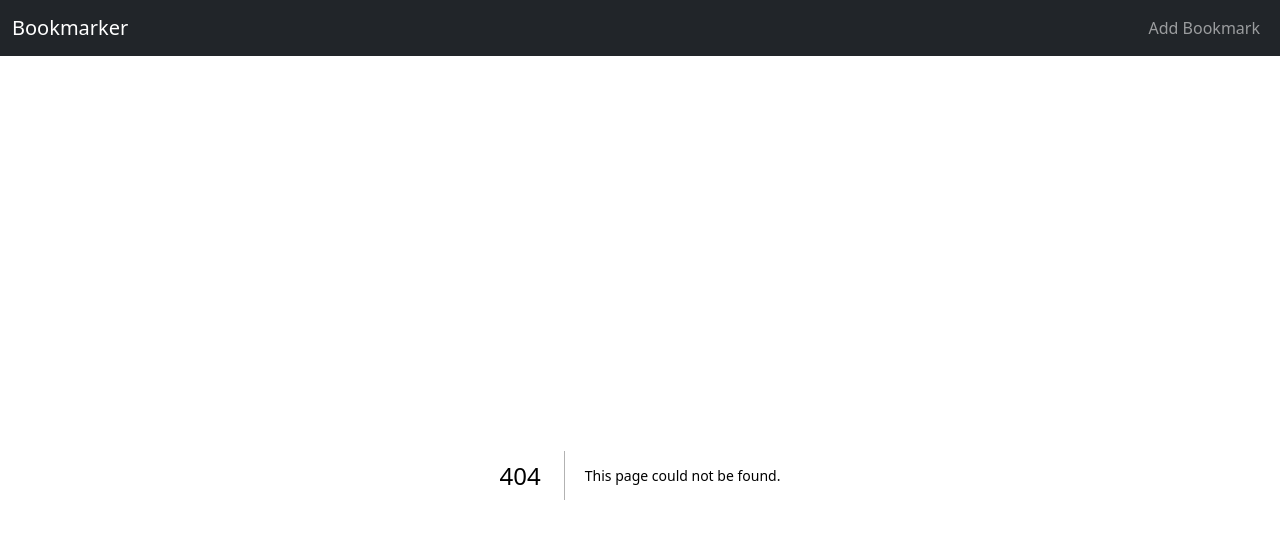
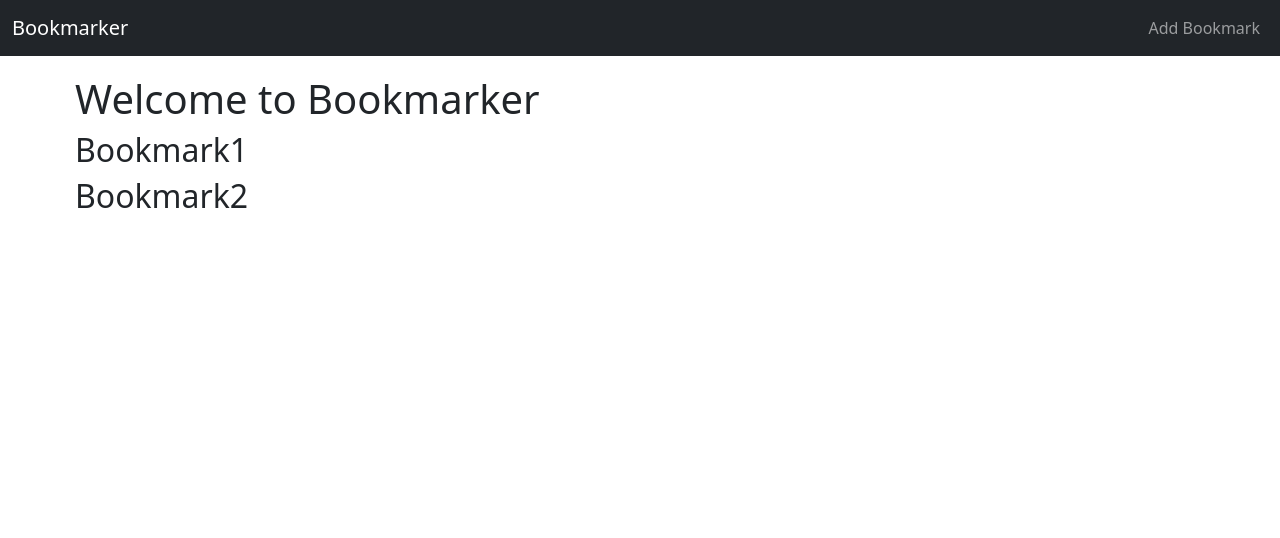
Before and after one commit to hh02021/FrontEnd_BookmarkApi_Client, a Next.js app: page /bookmarks in a window 1280 px wide. Before the commit this address had no page. Shown: the top 538 px of the page. Built offline with nearby package versions, Linux system fonts and the light colour scheme.

Commit message:
next.config.mjs fix

```diff
--- a/next.config.mjs
+++ b/next.config.mjs
@@ -1,4 +1,14 @@
 /** @type {import('next').NextConfig} */
-const nextConfig = {};
+const nextConfig = {
+    async redirects() {
+      return [
+        {
+          source: '/',
+          destination: '/bookmarks',
+          permanent: true
+        }
+      ]
+    }
+  };
 
-export default nextConfig;
+  export default nextConfig;
--- a/src/app/add/page.tsx
+++ b/src/app/bookmarks/add/page.tsx
@@ -1,10 +1,7 @@
-
 
 const page = () => (
   <div>
-     <main>
-		    <h1>New Bookmark Form</h1>
-		 </main>
+    <h1>New Bookmark Form</h1>
   </div>
 );
 
--- /dev/null
+++ b/src/app/bookmarks/page.tsx
@@ -0,0 +1,18 @@
+export default function BookmarkPage()  {
+    const { titles } = getData()
+
+    return (
+      <div>
+          <h1>Welcome to Bookmarker</h1>
+          {
+            titles.map((title,idx) => <h2 key={idx}>{title}</h2>)
+          }
+      </div>
+    );
+  }
+
+  function getData()  {
+    return {
+        titles: ['Bookmark1', 'Bookmark2']
+    }
+  }
--- a/src/app/components/NavBar.tsx
+++ b/src/app/components/NavBar.tsx
@@ -22,7 +22,7 @@ const NavBar = () => (
         <div className="collapse navbar-collapse" id="navbarCollapse">
           <ul className="navbar-nav ms-auto">
             <li className="nav-item">
-              <Link href="/add" className="nav-link">
+              <Link href="/bookmarks/add" className="nav-link">
                 Add Bookmark
               </Link>
             </li>
```
